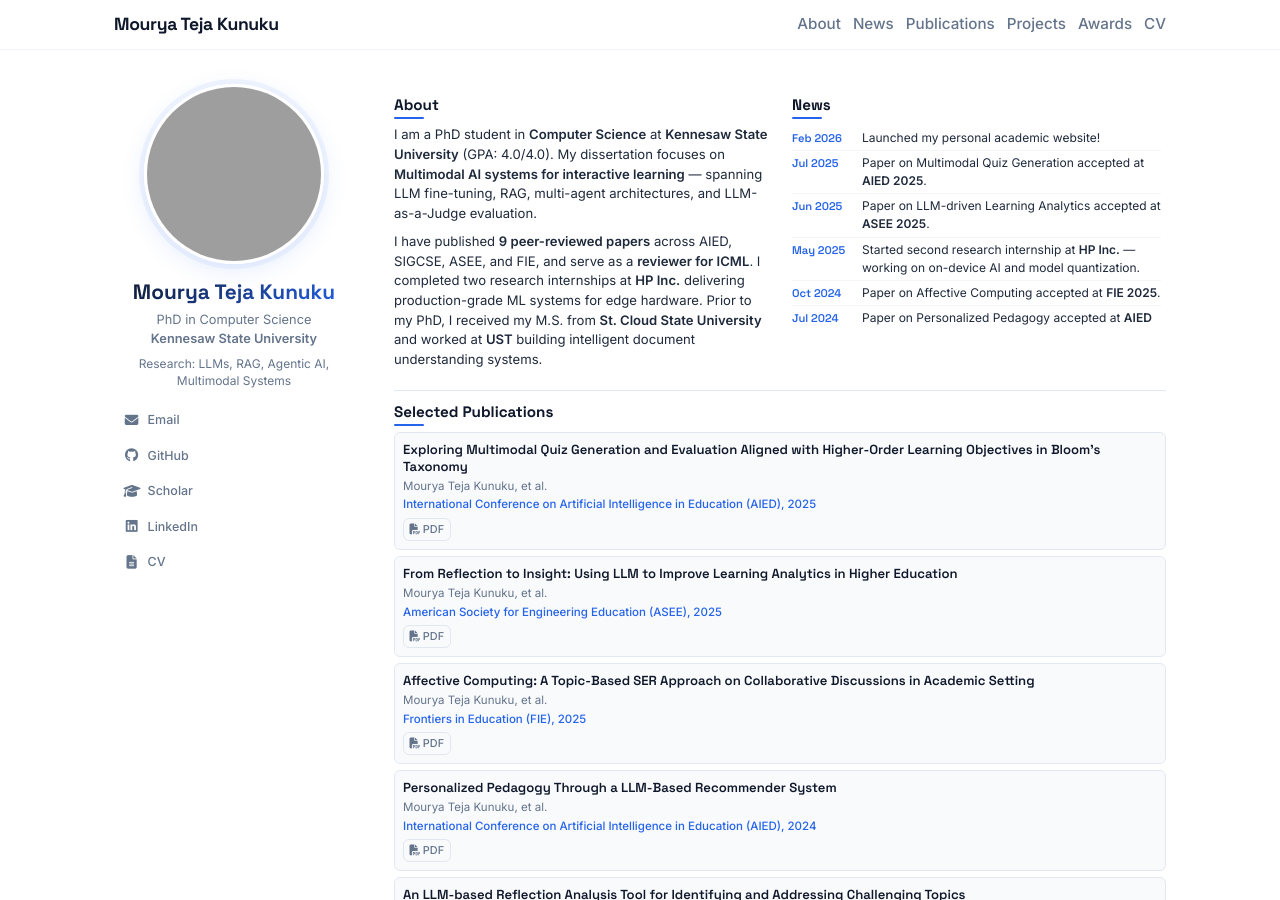
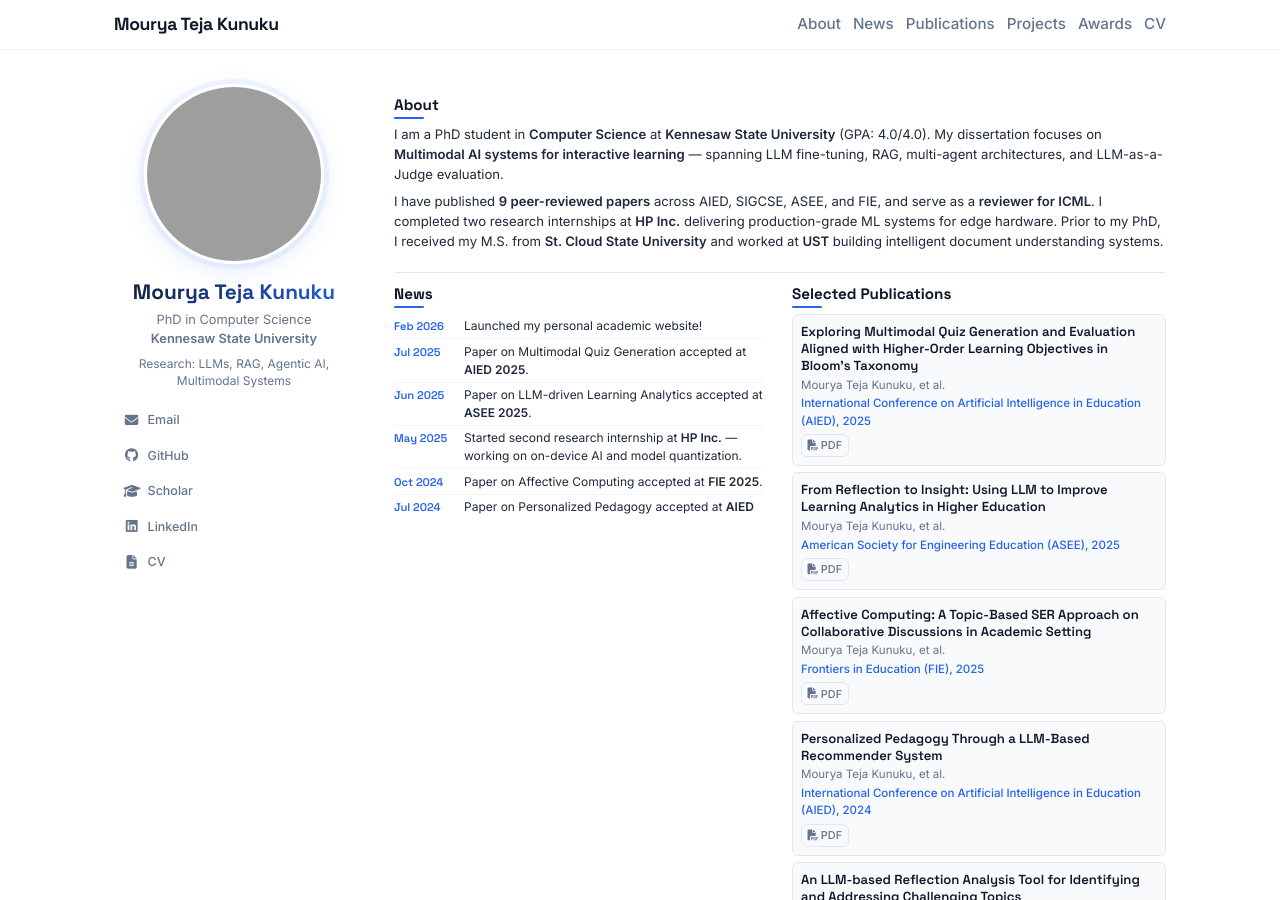
Before and after one commit to mouryat9/mouryat9.github.io, a Jekyll site: the page built from index.md, in a window 1280 px wide and 900 px high. Built offline with Jekyll 4.4.1, drawn with Linux system fonts in a browser that asks for light colours; grey boxes are pictures that could not be loaded.

Commit message:
Move News+Publications side by side, About full width on top

```diff
--- a/_layouts/home.html
+++ b/_layouts/home.html
@@ -26,18 +26,18 @@ layout: default
 
   <!-- Right Content -->
   <main class="content">
+    {% include about.html %}
 
-    <!-- About & News side by side -->
-    <div class="two-col" id="about-news">
+    <!-- News & Publications side by side -->
+    <div class="two-col" id="news-pubs">
       <div class="two-col__left">
-        {% include about.html %}
+        {% include news.html %}
       </div>
       <div class="two-col__right">
-        {% include news.html %}
+        {% include publications.html %}
       </div>
     </div>
 
-    {% include publications.html %}
     {% include projects.html %}
 
     <!-- Awards & Personal side by side -->
```
